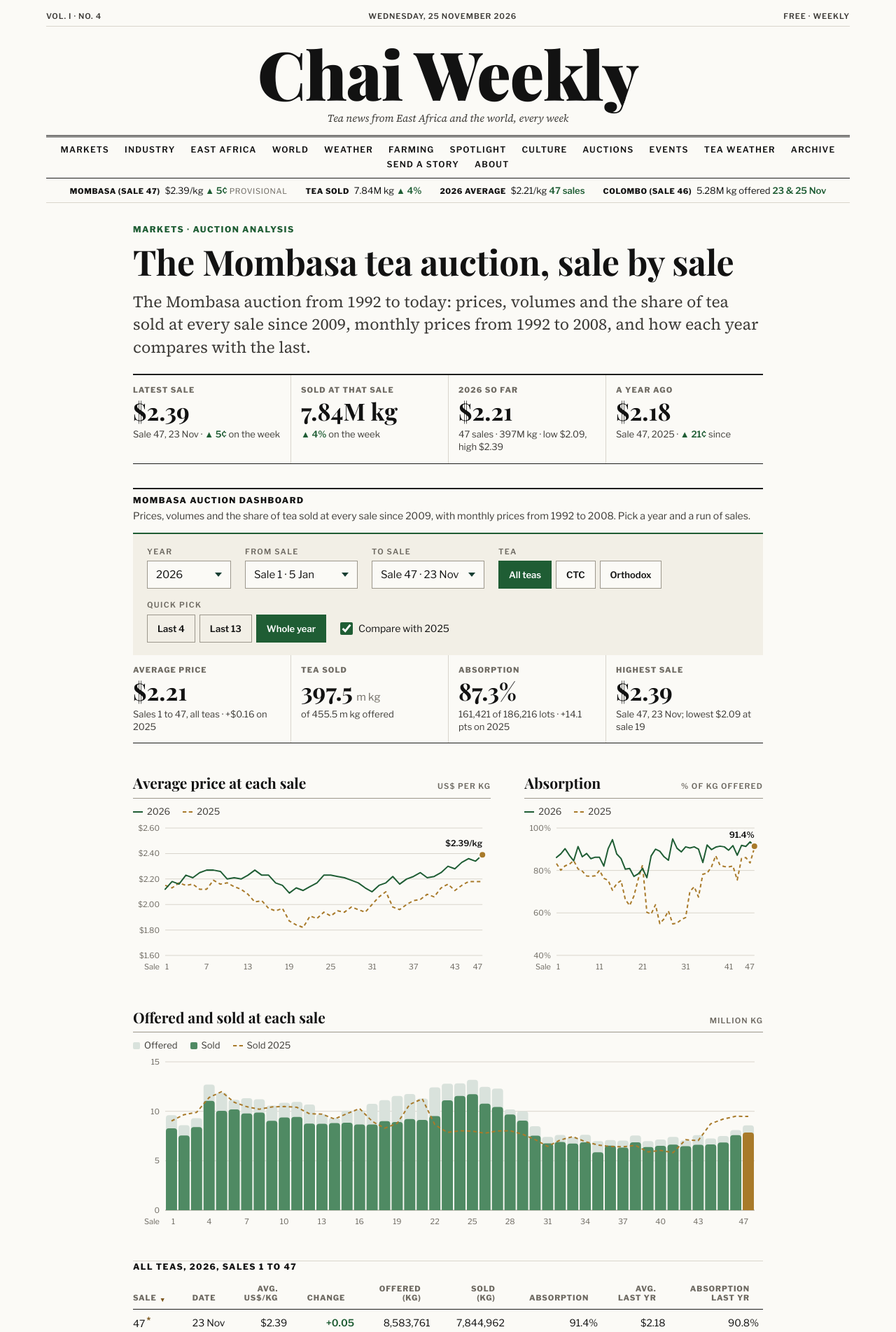
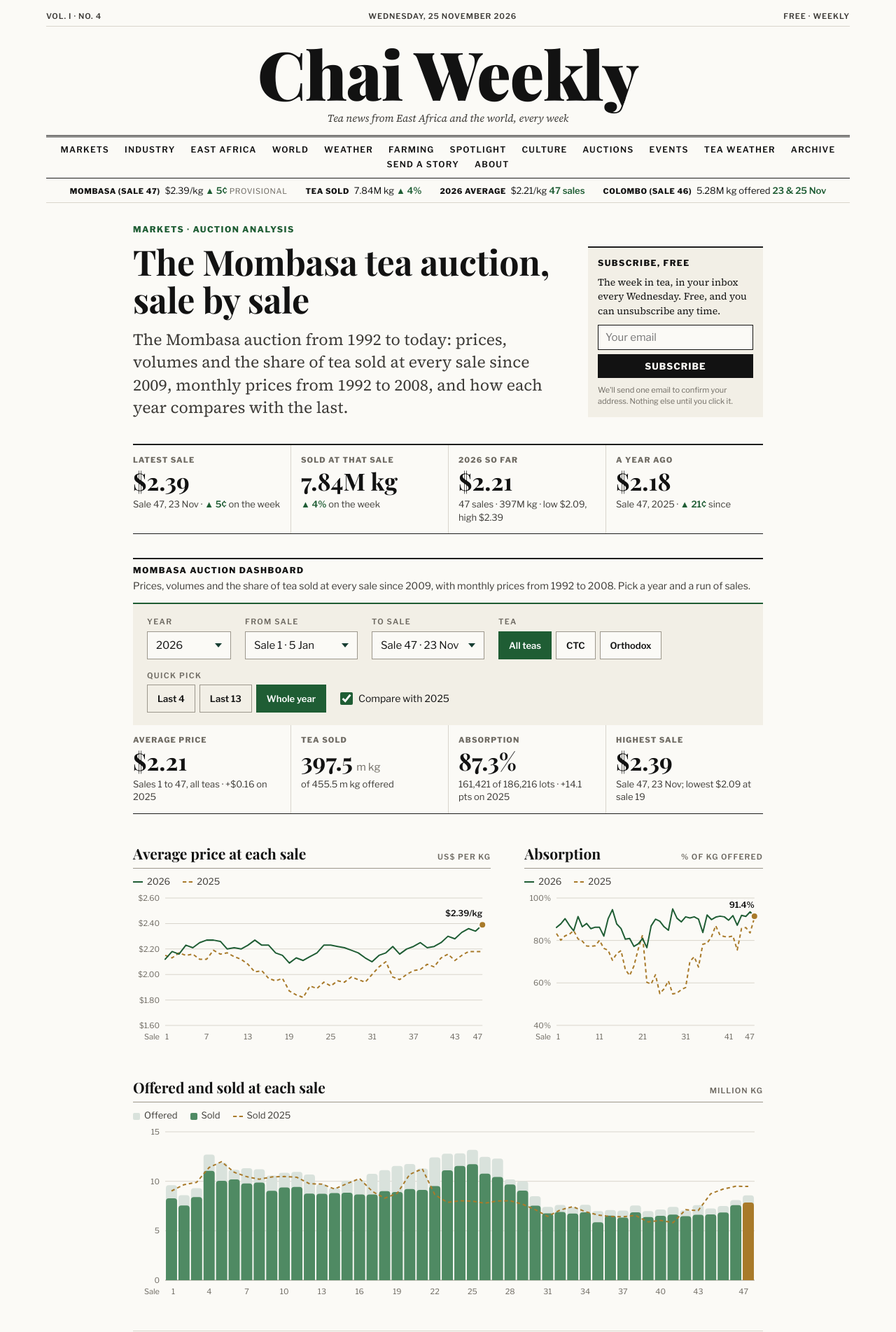
Before and after one commit to maxndungu/chai-weekly, a Jekyll site: the page built from auctions.html, in a window 1280 px wide. Shown: the top 1903 px of the page at 70% size. Built offline with Jekyll 4.4.1, drawn with Linux system fonts in a browser that asks for light colours; some web fonts are replaced; some of the changed text lies outside the part shown.

Commit message:
Subscribe box: email field stays inside the box; small box beside the Auctions title
The email field could be wider than the box in the right-hand column (an input
won't shrink below its natural width in a flex row), so its border crossed the
box edge. On Auctions, a small box now sits beside the page title on wide
screens; phones keep the box under the dashboard.

Co-Authored-By: Claude Opus 5.5 <noreply@anthropic.com>
Claude-Session: https://claude.ai/code/session_01NE5qXqEtq6bUQUVk7FyBGL

```diff
--- a/assets/style.css
+++ b/assets/style.css
@@ -91,11 +91,26 @@ a { color:inherit; }
   .with-rail .signup-end { display:none; }          /* an issue's own box: the column shows one on wide screens */
 }
 @media (max-width:899px) { .with-rail.is-post .side-rail { display:none; } }  /* phones: an issue ends with its own box */
+.signup-form > * { min-width:0; }   /* keeps the email field inside the box at any width */
 .signup-wide { margin:8px 0 0; }
+/* Auctions: a small box beside the page title on wide screens; under the dashboard on phones */
+.auctions-head { display:grid; grid-template-columns:minmax(0, 1fr); gap:24px; align-items:start; }
+.auctions-head > .signup-small { display:none; }
+@media (min-width:760px) {
+  .auctions-head { grid-template-columns:minmax(0, 1fr) 250px; }
+  .auctions-head > .signup-small { display:block; }
+  .signup-phone-only { display:none !important; }
+}
+.signup.signup-small { padding:12px 14px 14px; }
+.signup.signup-small p { font-size:14px; line-height:1.45; margin:0 0 10px; }
+.signup.signup-small .signup-form { flex-direction:column; gap:6px; }
+.signup.signup-small input { flex:0 0 auto; padding:8px 10px; font-size:15px; }
+.signup.signup-small button { padding:9px 14px; }
+.signup.signup-small .fine { font-size:11px; }
 @media (min-width:700px) { .signup-wide { display:grid; grid-template-columns:1fr 1.2fr; gap:6px 24px; align-items:center; } .signup-wide .fine, .signup-wide h2 { grid-column:1 / -1; } }
 .signup p { margin:0 0 12px; font-size:16px; line-height:1.5; }
 .signup-form { display:flex; gap:8px; flex-wrap:wrap; }
-.signup input { flex:1 1 180px; padding:10px 12px; border:1px solid var(--ink); border-radius:0; background:var(--paper); color:var(--ink); font:16px var(--sans); }
+.signup input { flex:1 1 180px; min-width:0; width:100%; padding:10px 12px; border:1px solid var(--ink); border-radius:0; background:var(--paper); color:var(--ink); font:16px var(--sans); }
 .signup button { padding:10px 18px; border:0; border-radius:0; background:var(--ink); color:var(--paper); font:800 13px var(--sans); letter-spacing:.08em; text-transform:uppercase; cursor:pointer; }
 .fine { font-size:12px; color:var(--muted); margin:10px 0 0 !important; }
 
--- a/auctions.html
+++ b/auctions.html
@@ -6,13 +6,18 @@ permalink: /auctions/
 rail: false
 ---
 <article class="analysis">
-  <p class="kicker">Markets · Auction analysis</p>
-  <h1 class="headline">The Mombasa tea auction, sale by sale</h1>
-  <p class="deck">The Mombasa auction from 1992 to today: prices, volumes and the share of tea sold at every sale since 2009, monthly prices from 1992 to 2008, and how each year compares with the last.</p>
+  <div class="auctions-head">
+    <div>
+      <p class="kicker">Markets · Auction analysis</p>
+      <h1 class="headline">The Mombasa tea auction, sale by sale</h1>
+      <p class="deck">The Mombasa auction from 1992 to today: prices, volumes and the share of tea sold at every sale since 2009, monthly prices from 1992 to 2008, and how each year compares with the last.</p>
+    </div>
+    {% include signup.html id="auctions-side" class="signup-small" %}
+  </div>
   <div class="stat-row" id="stats" aria-live="polite"></div>
   {% include ad.html slot="auctions" %}
   {% include auction-dashboard.html long=false %}
-  {% include signup.html id="auctions" class="signup-wide" %}
+  {% include signup.html id="auctions" class="signup-wide signup-phone-only" %}
   <script defer src="{{ '/assets/dashboard.js' | relative_url }}?v={{ site.time | date: '%s' }}"></script>
 
   <section>
```
